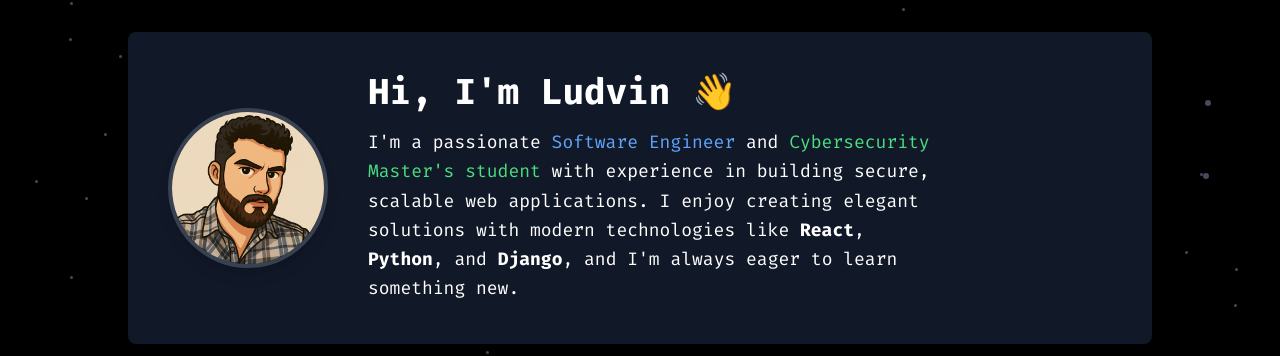
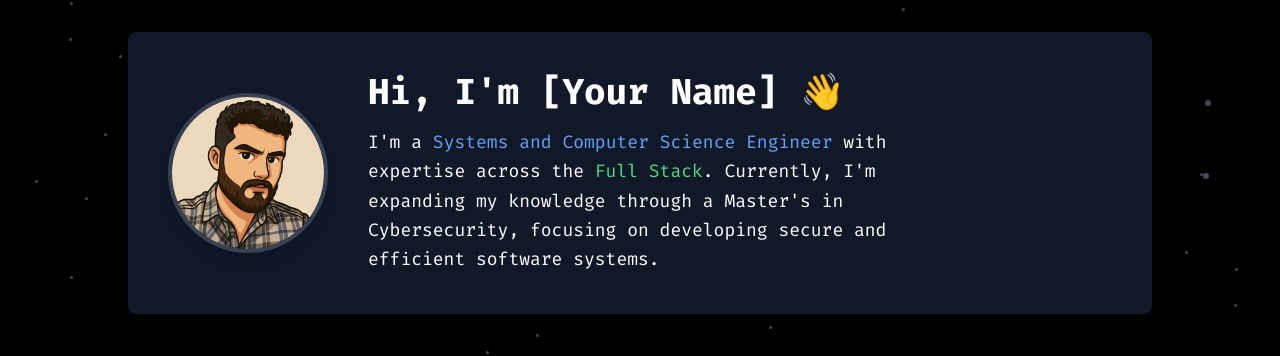
Before and after one commit to Lud-vin/portafolio, a React (Create React App) app: page / in a window 1280 px wide. Shown: the part 126-482 px from the top of the page. Built offline with nearby package versions, Linux system fonts and the light colour scheme.

Commit message:
feat: Update HeroSection content to personalize introduction and enhance clarity on skills and expertise

```diff
--- a/src/components/home/Bio.jsx
+++ b/src/components/home/Bio.jsx
@@ -1,4 +1,4 @@
-import React from 'react';
+import React from "react";
 
 export default function HeroSection() {
   return (
@@ -14,13 +14,16 @@ export default function HeroSection() {
 
       {/* Intro Text */}
       <div className="text-center md:text-left">
-        <h1 className="text-4xl font-bold mb-4">Hi, I'm Ludvin 👋</h1>
+        <h1 className="text-4xl font-bold mb-4">Hi, I'm [Your Name] 👋</h1>
         <p className="text-lg leading-relaxed max-w-xl">
-          I'm a passionate <span className="text-blue-400">Software Engineer</span> and
-          <span className="text-green-400"> Cybersecurity Master's student</span> with experience in building
-          secure, scalable web applications. I enjoy creating elegant solutions with
-          modern technologies like <strong>React</strong>, <strong>Python</strong>, and <strong>Django</strong>,
-          and I'm always eager to learn something new.
+          I'm a{" "}
+          <span className="text-blue-400">
+            Systems and Computer Science Engineer
+          </span>{" "}
+          with expertise across the
+          <span className="text-green-400"> Full Stack</span>. Currently, I'm
+          expanding my knowledge through a Master's in Cybersecurity, focusing
+          on developing secure and efficient software systems.
         </p>
       </div>
     </section>
```
